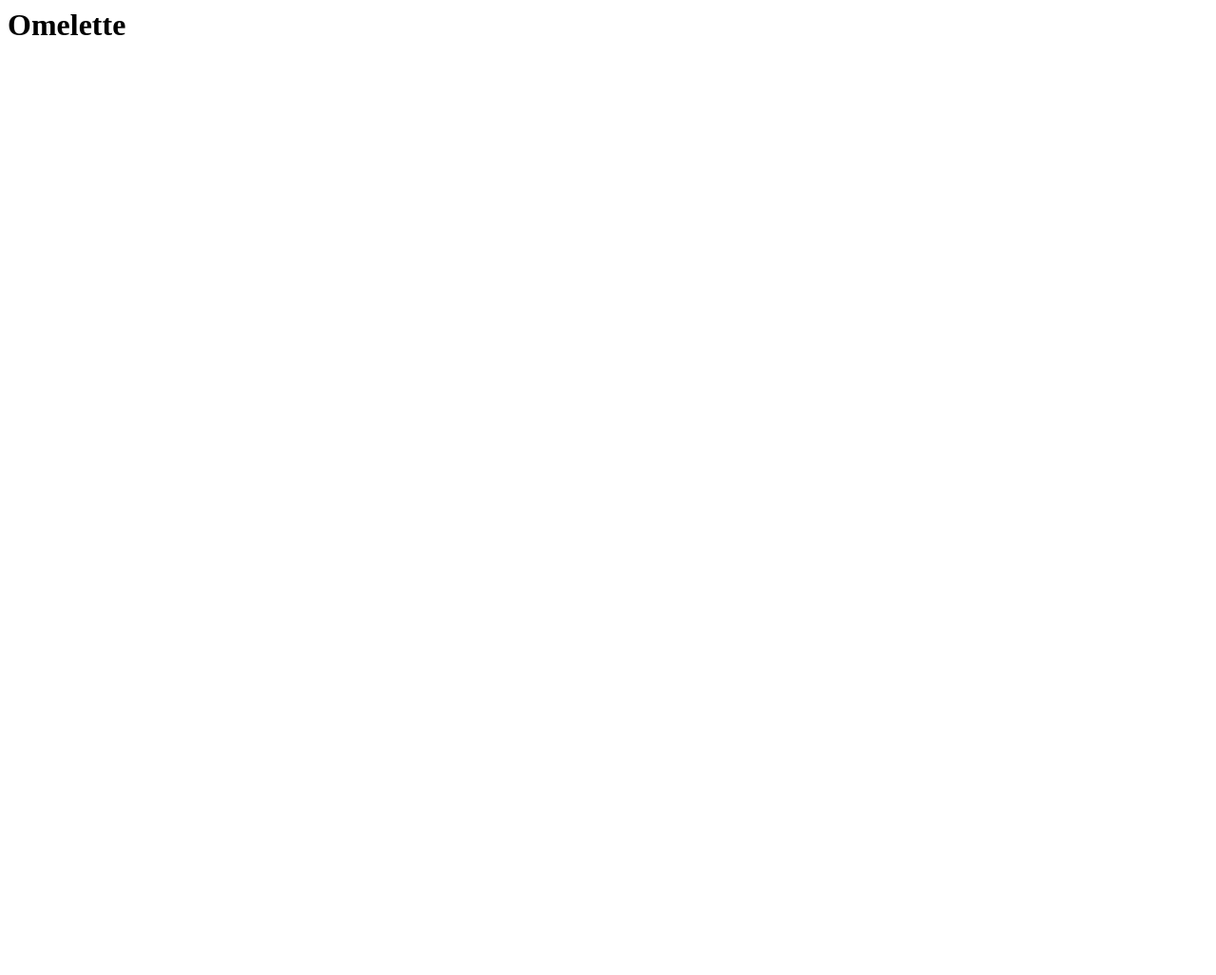
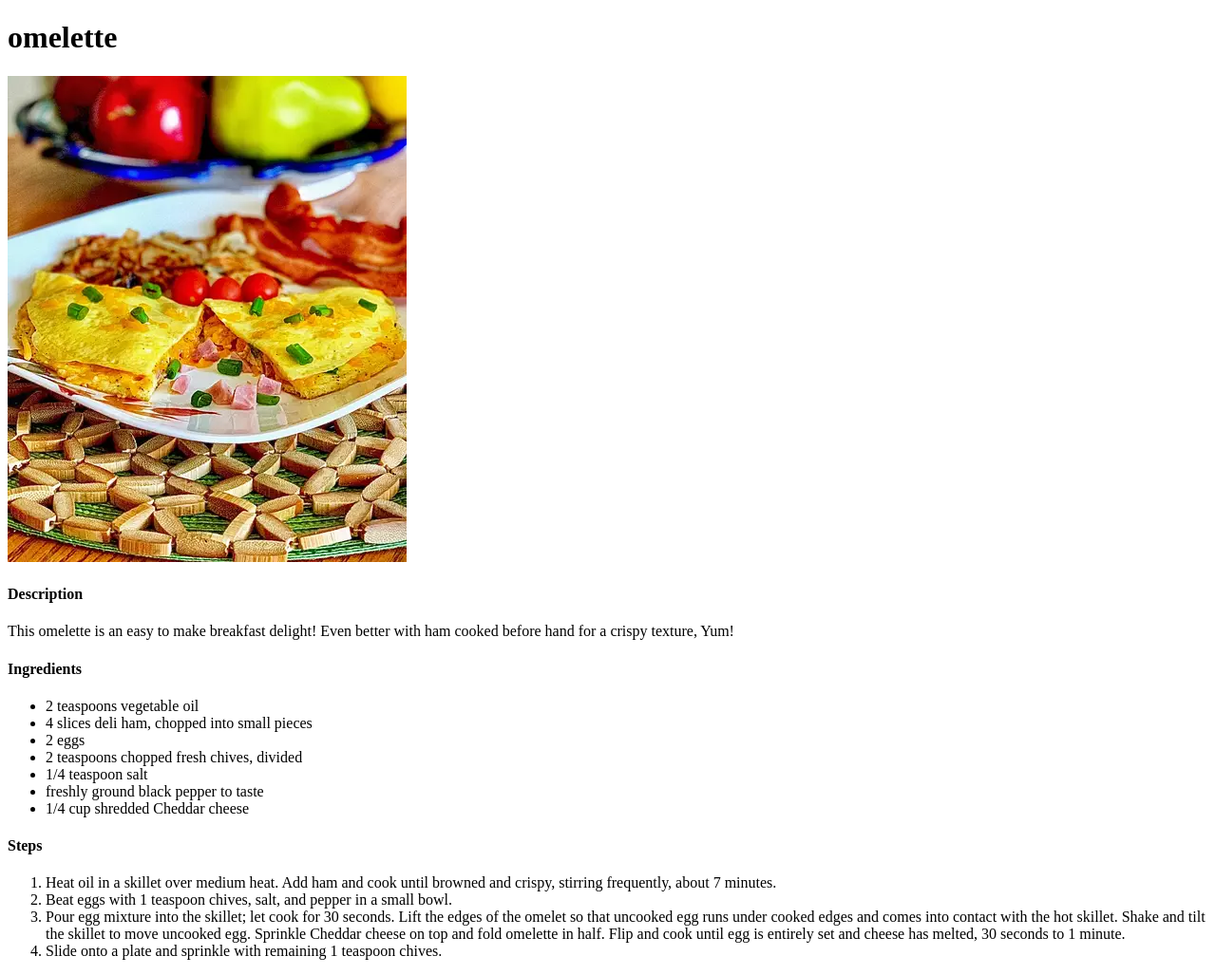
Before and after one commit to eattheelephant/Odin-recipes, a plain HTML site: page recipes/omelette.html in a window 1280 px wide. Shown: the whole page at 95% size. Before the commit the page ends 800 px from the top, so only its background shows below. Drawn offline with Linux system fonts and the light colour scheme.

Commit message:
Add recipes/images/omelette.webp and Edit omelette.html

```diff
--- a/recipes/omelette.html
+++ b/recipes/omelette.html
@@ -1 +1,32 @@
-<h1>Omelette</h1>
+<!DOCTYPE html>
+<html lang="en">
+<head>
+    <meta charset="UTF-8">
+    <meta http-equiv="X-UA-Compatible" content="IE=edge">
+    <meta name="viewport" content="width=device-width, initial-scale=1.0">
+    <title>Document</title>
+</head>
+<body>
+    <H1>omelette</H1>
+    <img src="./images/omelette.webp">
+    <H4>Description</H4>
+    <p>This omelette is an easy to make breakfast delight! Even better with ham cooked before hand for a crispy texture, Yum!</p>
+    <H4>Ingredients</H4>
+    <ul>
+        <li>2 teaspoons vegetable oil</li>
+        <li>4 slices deli ham, chopped into small pieces</li>
+        <li>2 eggs</li>
+        <li>2 teaspoons chopped fresh chives, divided</li>
+        <li>1/4 teaspoon salt</li>
+        <li>freshly ground black pepper to taste</li>
+        <li>1/4 cup shredded Cheddar cheese</li>
+    </ul>
+    <H4>Steps</H4>
+    <ol>
+        <li>Heat oil in a skillet over medium heat. Add ham and cook until browned and crispy, stirring frequently, about 7 minutes. </li>
+        <li>Beat eggs with 1 teaspoon chives, salt, and pepper in a small bowl. </li>
+        <li>Pour egg mixture into the skillet; let cook for 30 seconds. Lift the edges of the omelet so that uncooked egg runs under cooked edges and comes into contact with the hot skillet. Shake and tilt the skillet to move uncooked egg. Sprinkle Cheddar cheese on top and fold omelette in half. Flip and cook until egg is entirely set and cheese has melted, 30 seconds to 1 minute. </li>
+        <li>Slide onto a plate and sprinkle with remaining 1 teaspoon chives. </li>
+    </ol>
+</body>
+</html>
```
Also changed, not shown: recipes/images/omelette.webp (added).
